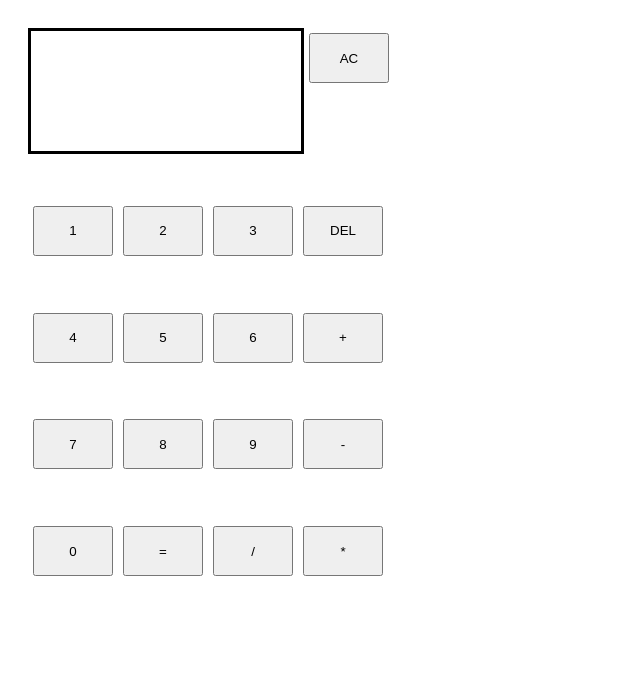
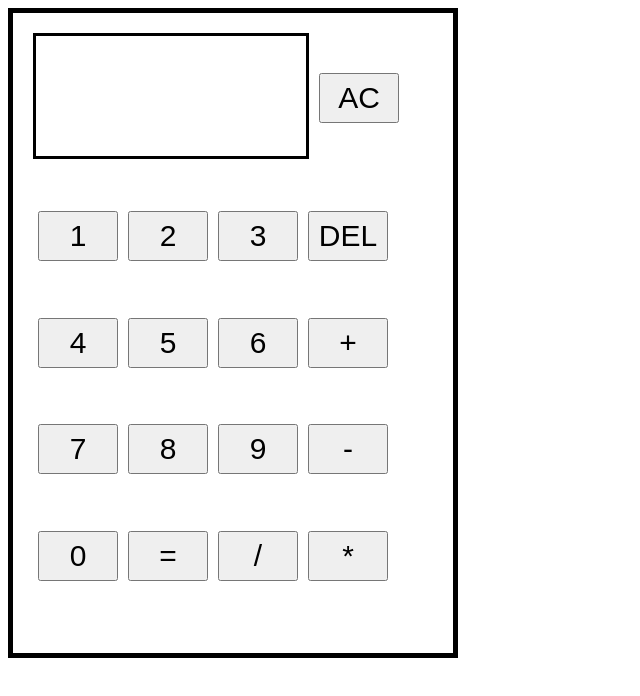
Before and after one commit to NduNdu21/calculator, a plain HTML site: page calculator.html in a window 1280 px wide. Shown: the whole page, without its empty margins (0-640 px from the left). Drawn offline with Linux system fonts and the light colour scheme.

Commit message:
Styling buttons and calculator body

```diff
--- a/style.css
+++ b/style.css
@@ -12,6 +12,8 @@ body {
 
     flex-wrap: wrap;
     padding: 20px;
+
+    border: 5px solid black;
 }
 
 .display {
@@ -33,4 +35,11 @@ button {
     width: 80px;
 
     margin: 5px;
+
+    font-size: 30px;
 }
+
+#AC {
+    margin-top: 40px;
+    margin-left: 10px;
+}
```
